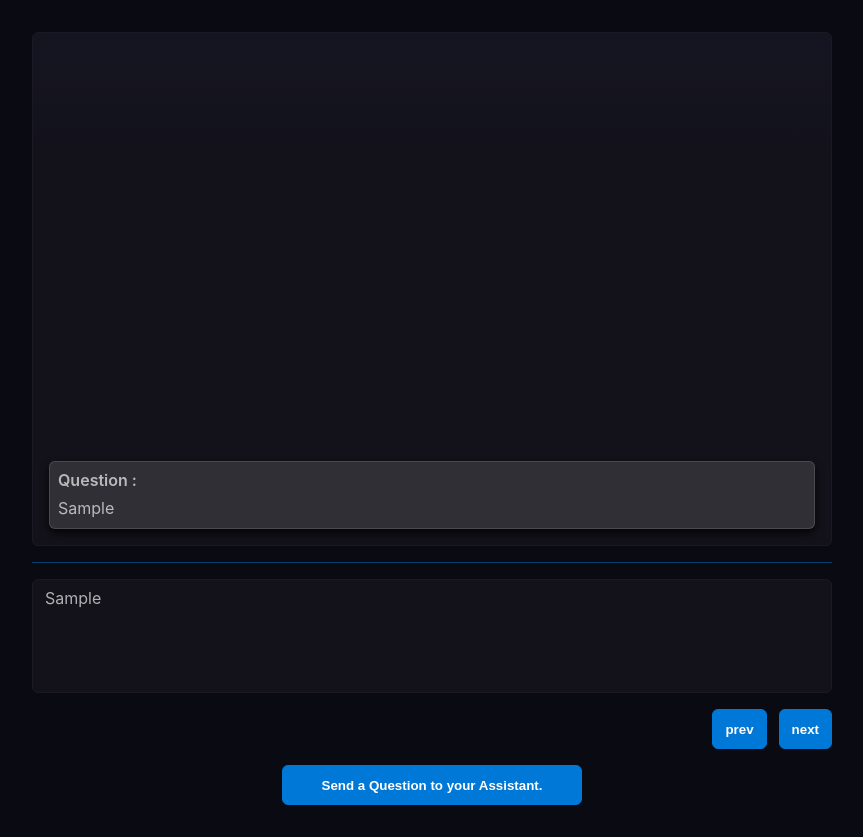
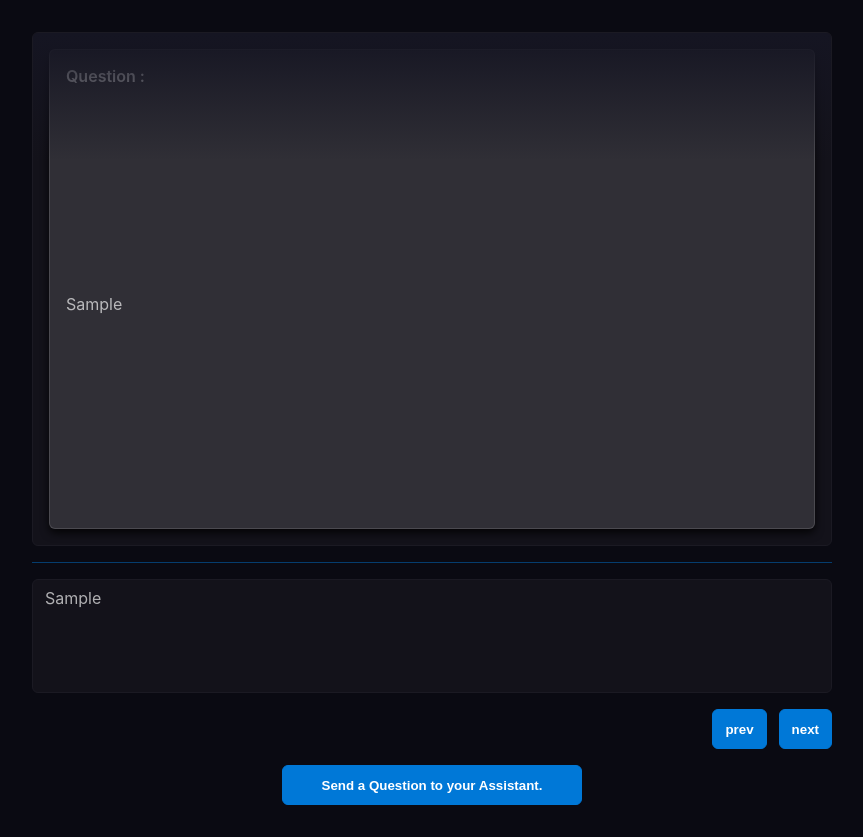
Before and after one commit to ask0ldd/LLMFirstPrj, a React (Vite) app: page / in a window 1280 px wide. Both pictures are taken after typing "Sample" into the empty fields and a click on the button "Send a Question to your Assistant.". Shown: the whole page, without its empty margins (224-1087 px from the left). Built offline with nearby package versions, Linux system fonts and the light colour scheme; no server answers.

Commit message:
css grids to fix overflow incompatibility

```diff
--- a/src/App.css
+++ b/src/App.css
@@ -27,13 +27,13 @@ textarea.userMessage {
 }
 
 #historyContainer {
+  display: grid;
+  grid-auto-rows: auto;
+  grid-row-gap: 1rem;
+  max-height: 30rem;
   min-height: 30rem;
-  max-height: 30rem;
-  display: flex;
-  flex-direction: column;
-  justify-content: end;
   padding: 1rem;
-  overflow-y: auto;
+  overflow-y: scroll;
   position: relative;
 }
 
--- a/src/style/Answer.css
+++ b/src/style/Answer.css
@@ -3,10 +3,10 @@ article.answer {
   flex-direction: column;
   background: #ffffff11;
   border-radius: 6px;
-  padding: 0.5rem;
+  padding: 1rem;
   row-gap: 0;
   max-height: min-content;
-  margin-top: 0.75rem;
+  /*margin-top: 0.75rem;*/
   /*flex: 1 1 100%;*/
 }
 
--- a/src/style/Question.css
+++ b/src/style/Question.css
@@ -3,10 +3,10 @@ article.question {
   flex-direction: column;
   background: #ffffff20;
   border-radius: 6px;
-  padding: 0.5rem;
+  padding: 1rem;
   row-gap: 0;
   max-height: min-content;
-  margin-top: 0.75rem;
+  /*margin-top: 0.75rem;*/
   border: 1px solid #ffffff21;
   box-shadow: 0px 4px 8px #000000cc;
   /*flex: 1 1 100%;*/
```
